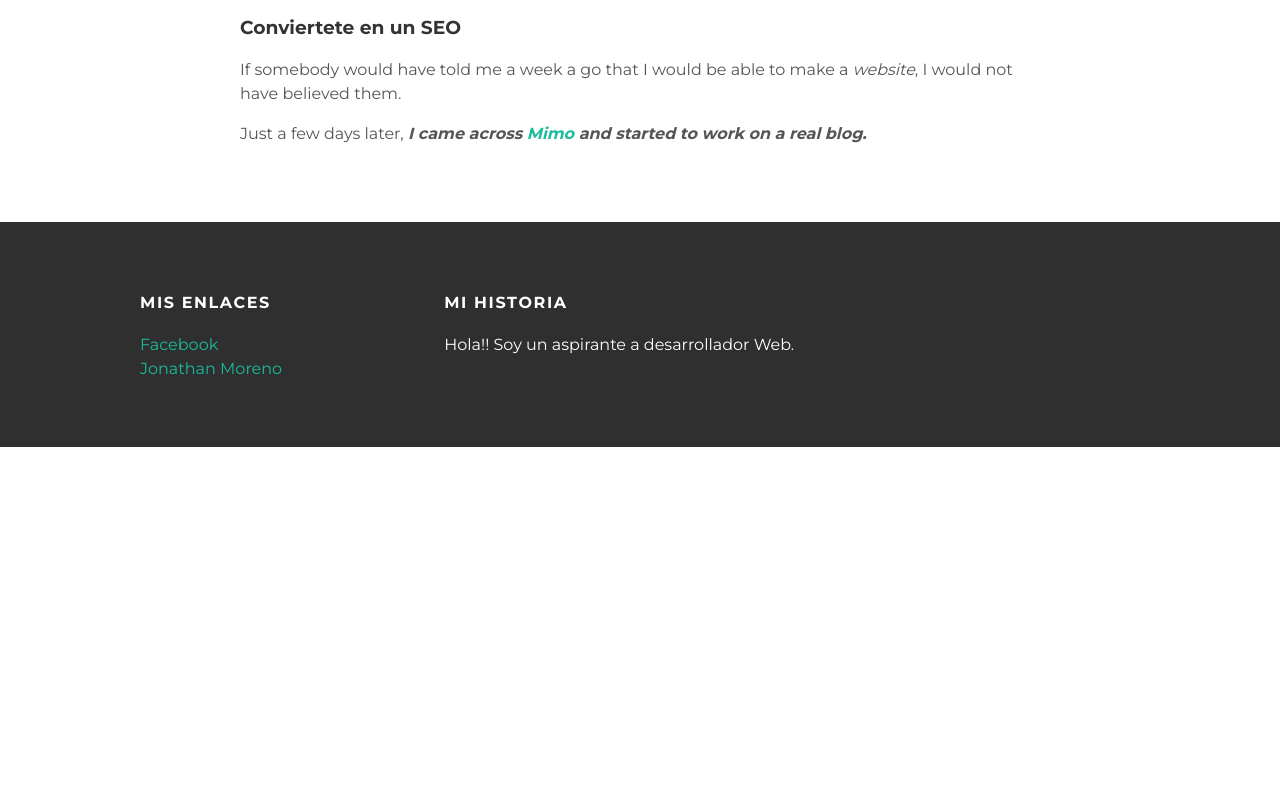
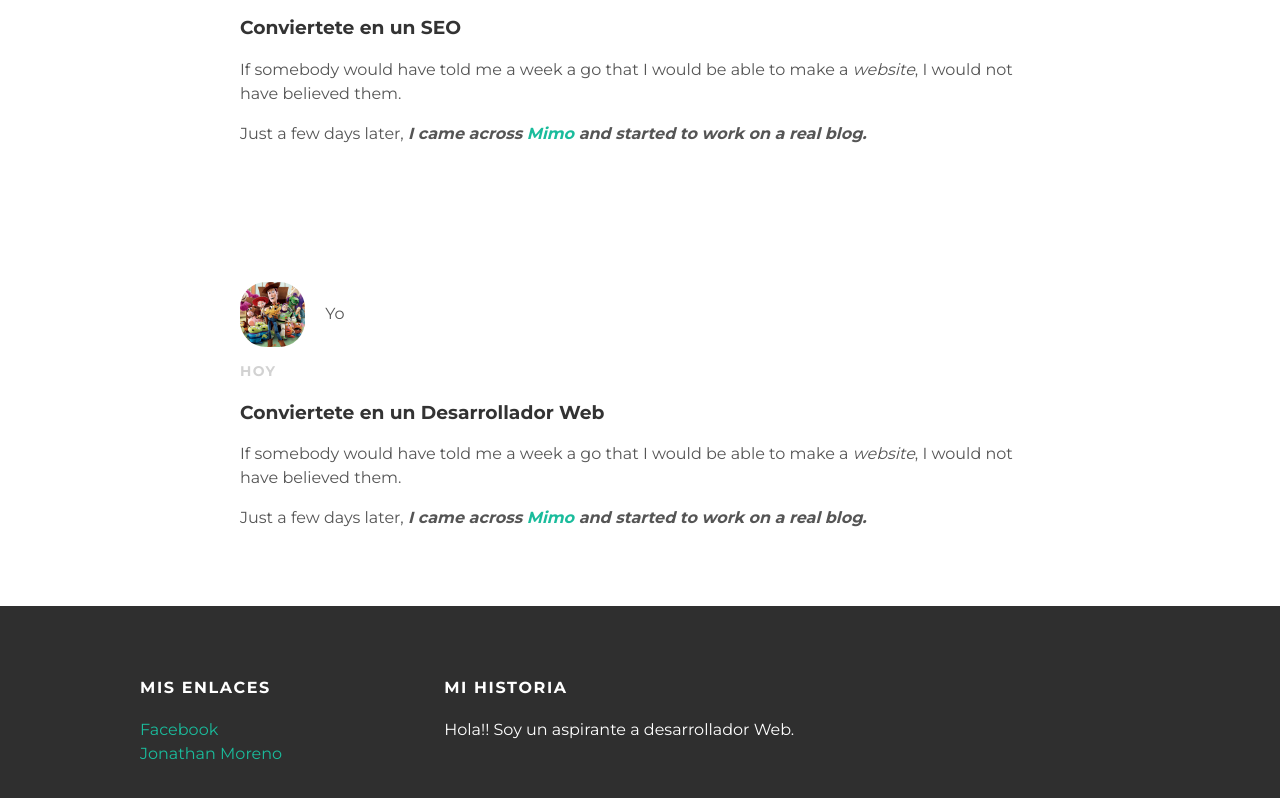
Before and after one commit to mettlo/mettlo.github.io, a plain HTML site: page index.html in a window 1280 px wide. Shown: the part 697-1495 px from the top of the page. Before the commit the page ends 1144 px from the top, so only its background shows below. Drawn offline with Linux system fonts and the light colour scheme.

Commit message:
Update index.html

```diff
--- a/index.html
+++ b/index.html
@@ -50,6 +50,24 @@
       </div>
     </div>
   </div>
+  <div id="content">
+    <div class="post-container">
+      <div class="post">
+        <div class="post-autor">
+          <img src="jonh.jpg">
+          <span>Yo</span>
+        </div>
+        <p class="post-date">Hoy</p>
+        <h3 class="post-title">Conviertete en un Desarrollador Web</h3>
+        <div class="post-content">
+          <p>If somebody would have told me a week a go that I would be able
+            to make a <em>website</em>, I would not have believed them.</p>
+          <p>Just a few days later, <em><strong>I came across <a href="https://jonathanmoreno.mx">Mimo </a>and started to work on
+            a real blog.</strong></em></p>
+        </div>
+      </div>
+    </div>
+  </div>
   <div id="footer">
     <div class="container">
       <div class="column">
```
